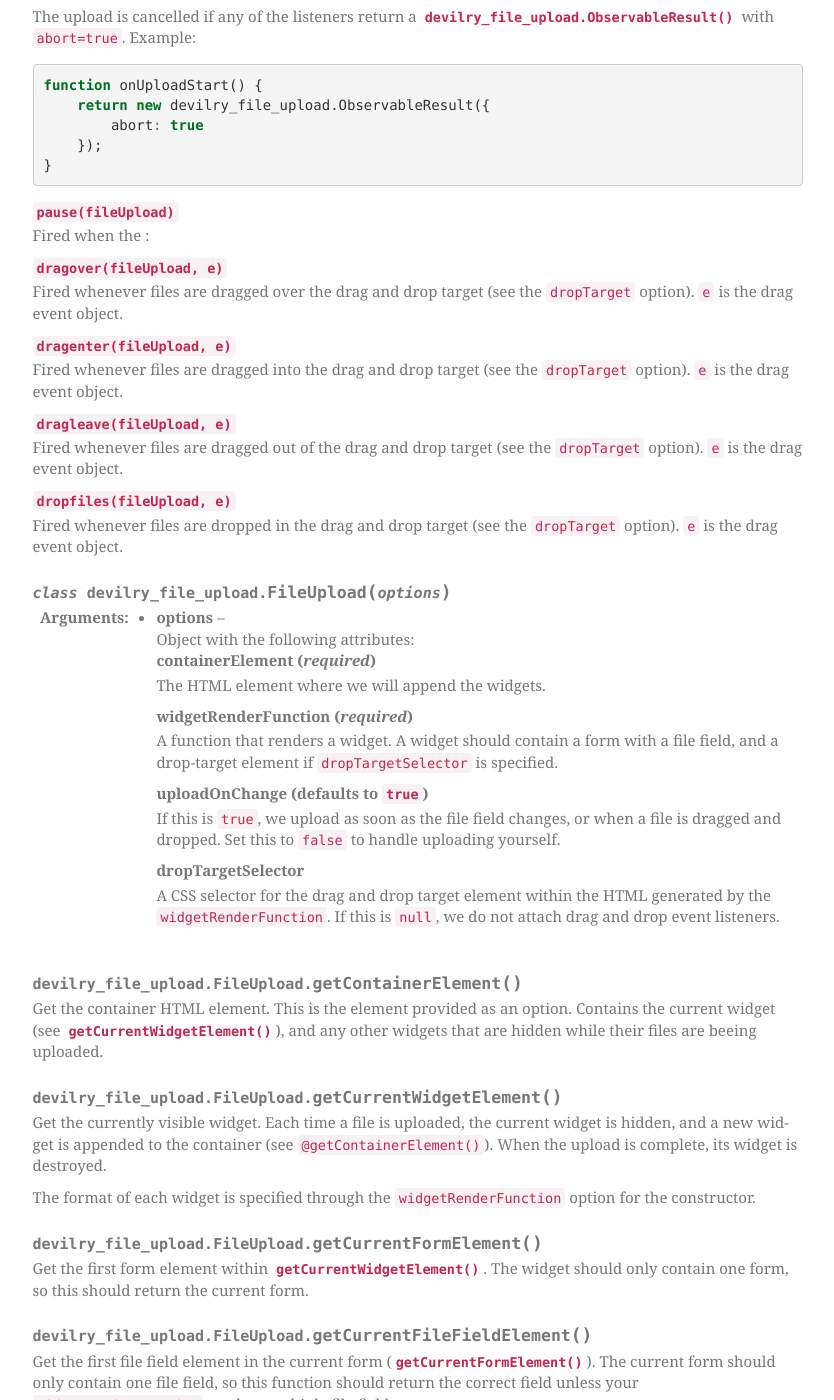
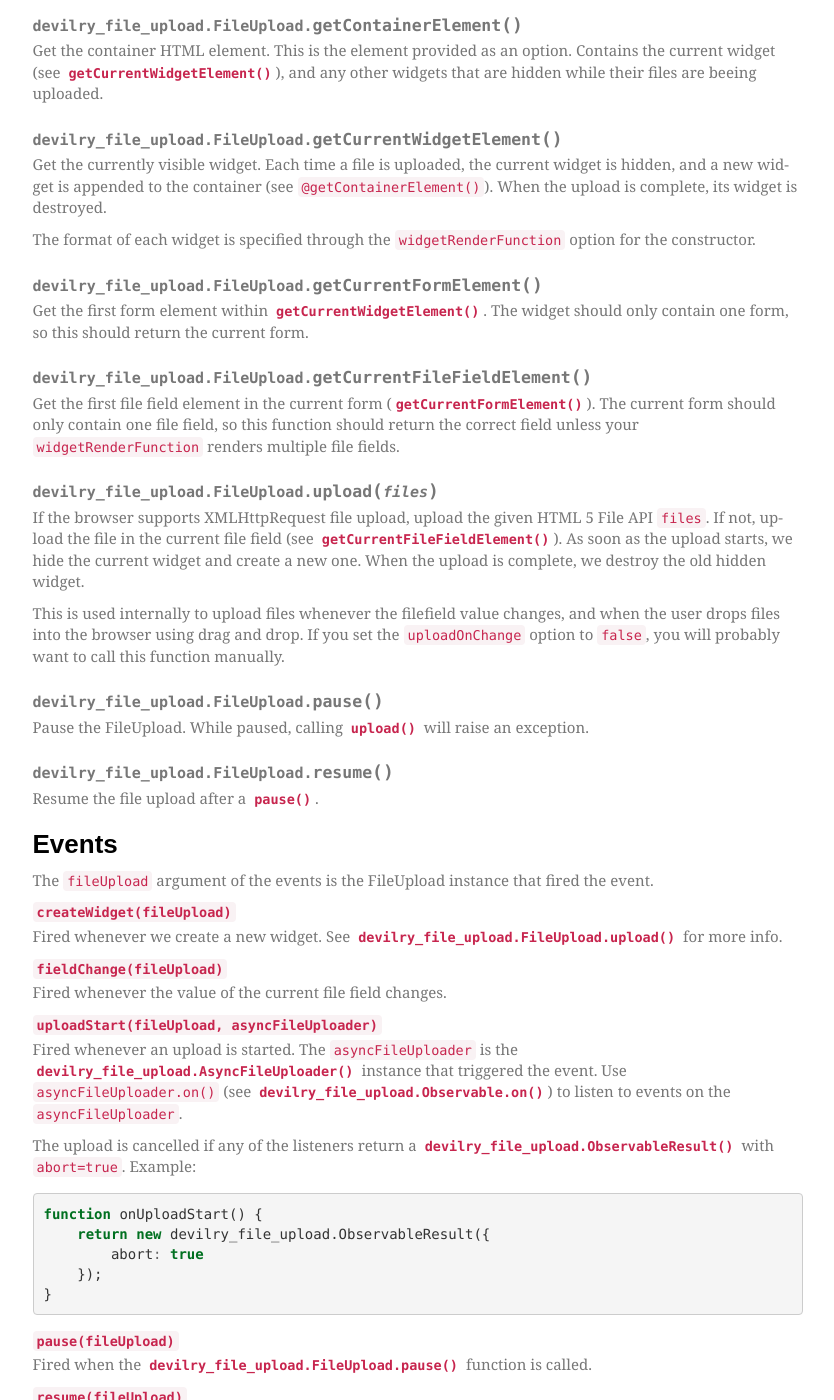
Before and after one commit to devilry/devilry_file_upload, a Sphinx documentation site: the page built from docs/source/devilry_file_upload.rst, in a window 1280 px wide and 1400 px high, scrolled down 1857 px. Shown: the whole window, without its empty margins (330-1164 px from the left). Built offline with Sphinx 7.4.7, drawn with Linux system fonts in a browser that asks for light colours; some web fonts are replaced; some of the changed text lies outside the part shown.

Commit message:
devilry_file_upload: Decoupled drag and drop from FileUpload.

```diff
--- a/docs/source/devilry_file_upload.rst
+++ b/docs/source/devilry_file_upload.rst
@@ -34,13 +34,12 @@
 How it works
 ------------
 You specify a container and widget rendering function as an option to the
-constructor. A widget is the UI that the user uses to upload files via the
-file-select window, or to drag and drop one or more files. When a file is
-uploaded, its widget is hidden, and a new widget is added to the container.
-When the upload is complete, the (hidden) widget is removed. With this
-method, we can upload many files in parallel, even on old browsers using
-hidden iframes. If we did not have to use iframe upload for older browsers,
-a single widget would have been enough.
+constructor. A widget is the UI (form, fields and other elements) that the user
+uses to upload files. When a file is uploaded, its widget is hidden, and a new
+widget is added to the container.  When the upload is complete, the (hidden)
+widget is removed. With this method, we can upload many files in parallel, even
+on old browsers using hidden iframes. If we did not have to use iframe upload
+for older browsers, a single widget would have been enough.
 
 
 How the file upload is performed
@@ -80,47 +79,8 @@
 uses JSON data and a boolean ``successful``-attribute.
 
 
-Events
-------
-The ``fileUpload`` argument of the events is the FileUpload instance that fired
-the event.
-
-``createWidget(fileUpload)``
-    Fired whenever we create a new widget. See
-    :func:`devilry_file_upload.FileUpload.upload` for more info.
-``fieldChange(fileUpload)``
-    Fired whenever the value of the current file field changes.
-``uploadStart(fileUpload, asyncFileUploader)``
-    Fired whenever an upload is started. The ``asyncFileUploader`` is the
-    :class:`devilry_file_upload.AsyncFileUploader` instance that triggered the
-    event. Use ``asyncFileUploader.on()`` (see :func:`devilry_file_upload.Observable.on`)
-    to listen to events on the ``asyncFileUploader``.
-
-    The upload is cancelled if any of the listeners return a
-    :class:`devilry_file_upload.ObservableResult` with ``abort=true``. Example::
-
-        function onUploadStart() {
-            return new devilry_file_upload.ObservableResult({
-                abort: true
-            });
-        }
-
-``pause(fileUpload)``
-    Fired when the :
-
-``dragover(fileUpload, e)``
-    Fired whenever files are dragged over the drag and drop target (see the
-    ``dropTarget`` option). ``e`` is the drag event object.
-``dragenter(fileUpload, e)``
-    Fired whenever files are dragged into the drag and drop target (see the
-    ``dropTarget`` option). ``e`` is the drag event object.
-``dragleave(fileUpload, e)``
-    Fired whenever files are dragged out of the drag and drop target (see the
-    ``dropTarget`` option). ``e`` is the drag event object.
-``dropfiles(fileUpload, e)``
-    Fired whenever files are dropped in the drag and drop target (see the
-    ``dropTarget`` option). ``e`` is the drag event object.
-
+API
+---
 
 .. class:: devilry_file_upload.FileUpload(options)
 
@@ -130,19 +90,13 @@
             The HTML element where we will append the widgets.
 
         widgetRenderFunction (*required*)
-            A function that renders a widget. A widget should contain a form with  a
-            file field, and a drop-target element if ``dropTargetSelector`` is
-            specified.
+            A function that renders a widget. A widget must contain a form with  a
+            file field.
 
         uploadOnChange (defaults to ``true``)
             If this is ``true``, we upload as soon as the file field changes, or when a
             file is dragged and dropped. Set this to ``false`` to handle uploading
             yourself.
-
-        dropTargetSelector
-            A CSS selector for the drag and drop target element within the HTML
-            generated by the ``widgetRenderFunction``. If this is ``null``,
-            we do not attach drag and drop event listeners.
 
 
 .. function:: devilry_file_upload.FileUpload.getContainerElement
@@ -198,11 +152,47 @@
     Resume the file upload after a :func:`~devilry_file_upload.FileUpload.pause`.
 
 
+Events
+------
+The ``fileUpload`` argument of the events is the FileUpload instance that fired
+the event.
+
+``createWidget(fileUpload)``
+    Fired whenever we create a new widget. See
+    :func:`devilry_file_upload.FileUpload.upload` for more info.
+``fieldChange(fileUpload)``
+    Fired whenever the value of the current file field changes.
+``uploadStart(fileUpload, asyncFileUploader)``
+    Fired whenever an upload is started. The ``asyncFileUploader`` is the
+    :class:`devilry_file_upload.AsyncFileUploader` instance that triggered the
+    event. Use ``asyncFileUploader.on()`` (see :func:`devilry_file_upload.Observable.on`)
+    to listen to events on the ``asyncFileUploader``.
+
+    The upload is cancelled if any of the listeners return a
+    :class:`devilry_file_upload.ObservableResult` with ``abort=true``. Example::
+
+        function onUploadStart() {
+            return new devilry_file_upload.ObservableResult({
+                abort: true
+            });
+        }
+
+``pause(fileUpload)``
+    Fired when the :func:`devilry_file_upload.FileUpload.pause` function is
+    called.
+
+``resume(fileUpload)``
+    Fired when the :func:`devilry_file_upload.FileUpload.resume` function is
+    called.
+
+
+
 class AsyncFileUploader
 =======================
 
 Events
 ------
+DragAndDropFiles is a subclass of :class:`devilry_file_upload.Observable`.
 The ``asyncFileUploader`` argument of the events is the AsyncFileUploader
 instance that fired the event.
 
@@ -324,6 +314,41 @@
 
     For older browsers, that does not support the file-API, this will return an
     empty object.
+
+
+
+
+class DragAndDropFiles
+======================
+
+.. class:: devilry_file_upload.DragAndDropFiles(options)
+
+    A simple observable making drag and drop of files events on an object
+    available to you.
+
+    :param options: Object with the following attributes:
+
+        dropTargetElement (*required*)
+            The HTML element to attach the drag and drop events to.
+
+Events
+------
+DragAndDropFiles is a subclass of :class:`devilry_file_upload.Observable`. The
+``dragAndDrop`` argument is the DragAndDropFiles-object that fired the event.
+
+``dragover(dragAndDrop, e)``
+    Fired whenever files are dragged over the drag and drop target. ``e`` is
+    the drag event object.
+``dragenter(dragAndDrop, e)``
+    Fired whenever files are dragged into the drag and drop target. ``e`` is
+    the drag event object.
+``dragleave(dragAndDrop, e)``
+    Fired whenever files are dragged out of the drag and drop target. ``e`` is
+    the drag event object.
+``dropfiles(dragAndDrop, files, e)``
+    Fired whenever files are dropped in the drag and drop target. ``files`` is
+    a list of File API File-objects (``e.dataTransfer.files``). ``e`` is the
+    drag event object.
 
 
 
```
Also changed, not shown: 1 other file.
